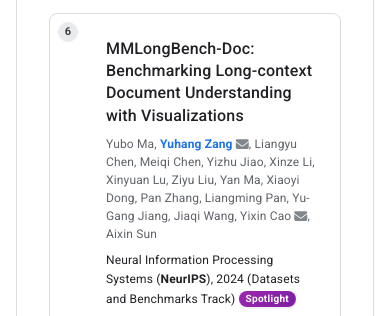
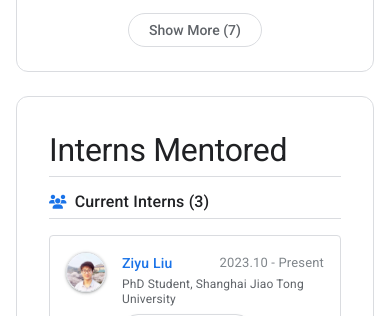
Before and after one commit to yuhangzang/yuhangzang.github.io, a plain HTML site: page index.html in a window 390 px wide. Shown: the part 3943-4259 px from the top of the page. Drawn offline with nearby package versions, Linux system fonts and the light colour scheme; no server answers; some icons are missing; a web font is replaced by a local one.

Commit message:
Add show more toggle to papers section

```diff
--- a/index.html
+++ b/index.html
@@ -455,6 +455,10 @@
             </div>
           </div>
           </div>
+          <div class="show-more-container">
+            <button id="toggle-papers" class="show-more-btn" type="button">Show More</button>
+          </div>
+          </div>
 
           <div class="interns-section">
             <heading>Interns Mentored</heading>
@@ -739,6 +743,10 @@
   <script defer src="https://cdn.jsdelivr.net/npm/jquery@3.6.0/dist/jquery.min.js"></script>
   <script>
       let originalPapers = [];
+      const PAPERS_DEFAULT_LIMIT = 5;
+      let showAllPapers = false;
+      let showMoreContainer = null;
+      let togglePapersButton = null;
 
       // Dark mode functionality
       function toggleTheme() {
@@ -828,7 +836,24 @@
       window.onload = function () {
           // Store original papers (only the paper cards, not headers)
           const papersContainer = document.getElementById('papers-container');
-          originalPapers = Array.from(papersContainer.children).filter(child => child.classList.contains('paper-card'));
+          if (papersContainer) {
+              originalPapers = Array.from(papersContainer.children).filter(child => child.classList.contains('paper-card'));
+          }
+
+          togglePapersButton = document.getElementById('toggle-papers');
+          showMoreContainer = document.querySelector('.show-more-container');
+
+          if (togglePapersButton) {
+              togglePapersButton.setAttribute('aria-controls', 'papers-container');
+              togglePapersButton.setAttribute('aria-expanded', 'false');
+              togglePapersButton.addEventListener('click', () => {
+                  const nextState = !showAllPapers;
+                  setPaperVisibility(nextState);
+                  if (!nextState) {
+                      document.querySelector('.papers-section')?.scrollIntoView({ behavior: 'smooth', block: 'start' });
+                  }
+              });
+          }
 
           // Update topic, venue, and date counts
           updateTopicCounts();
@@ -943,6 +968,8 @@
                   fetchGitHubStars(repo, starCountElement);
               }
           });
+
+          applyPaperVisibility();
       }
 
       // Helper function to format star counts (e.g., 1234 -> 1.2k)
@@ -1149,6 +1176,8 @@
               });
           }
 
+          applyPaperVisibility();
+
           // Add smooth animation
           papersContainer.style.opacity = '0.5';
           setTimeout(() => {
@@ -1157,6 +1186,7 @@
       }
 
       function jumpToTopic(topicName) {
+          setPaperVisibility(true);
           // First, make sure we're in topic view
           sortPapers('topic');
 
@@ -1171,6 +1201,7 @@
       }
 
       function jumpToVenue(venueName) {
+          setPaperVisibility(true);
           // First, make sure we're in venue view
           sortPapers('venue');
 
@@ -1185,6 +1216,7 @@
       }
 
       function jumpToYear(year) {
+          setPaperVisibility(true);
           // First, make sure we're in date view
           sortPapers('date');
 
@@ -1201,6 +1233,57 @@
                   targetHeader.scrollIntoView({ behavior: 'smooth', block: 'start' });
               }
           }, 200);
+      }
+
+      function setPaperVisibility(showAll) {
+          showAllPapers = showAll;
+          applyPaperVisibility();
+      }
+
+      function applyPaperVisibility() {
+          if (!showMoreContainer) {
+              showMoreContainer = document.querySelector('.show-more-container');
+          }
+          if (!togglePapersButton) {
+              togglePapersButton = document.getElementById('toggle-papers');
+          }
+
+          const papersContainer = document.getElementById('papers-container');
+          if (!papersContainer || !showMoreContainer || !togglePapersButton) {
+              return;
+          }
+
+          const paperCards = Array.from(papersContainer.querySelectorAll('.paper-card'));
+          const totalPapers = paperCards.length;
+          const hiddenCount = Math.max(totalPapers - PAPERS_DEFAULT_LIMIT, 0);
+
+          if (totalPapers <= PAPERS_DEFAULT_LIMIT) {
+              showMoreContainer.style.display = 'none';
+              showAllPapers = true;
+              paperCards.forEach(card => {
+                  card.style.display = '';
+              });
+              togglePapersButton.classList.remove('showing-all');
+              togglePapersButton.textContent = `Show More (${hiddenCount})`;
+              togglePapersButton.setAttribute('aria-expanded', 'true');
+              return;
+          }
+
+          showMoreContainer.style.display = 'flex';
+
+          paperCards.forEach((card, index) => {
+              card.style.display = (showAllPapers || index < PAPERS_DEFAULT_LIMIT) ? '' : 'none';
+          });
+
+          if (showAllPapers) {
+              togglePapersButton.textContent = `Show Less (${totalPapers})`;
+              togglePapersButton.classList.add('showing-all');
+              togglePapersButton.setAttribute('aria-expanded', 'true');
+          } else {
+              togglePapersButton.textContent = `Show More (${hiddenCount})`;
+              togglePapersButton.classList.remove('showing-all');
+              togglePapersButton.setAttribute('aria-expanded', 'false');
+          }
       }
 
       // Project box click functionality
--- a/main.css
+++ b/main.css
@@ -669,6 +669,36 @@
   color: white !important;
   border-color: var(--primary-color) !important;
   transform: none !important;
+}
+
+.show-more-container {
+  display: flex;
+  justify-content: center;
+  margin: var(--space-2) 0 var(--space-1) !important;
+}
+
+.show-more-btn {
+  background: var(--background-color) !important;
+  border: 1px solid var(--border-color) !important;
+  border-radius: var(--radius-full) !important;
+  padding: 8px 20px !important;
+  font-size: 14px !important;
+  font-weight: 500 !important;
+  color: var(--text-secondary) !important;
+  cursor: pointer;
+  transition: all var(--transition-fast) !important;
+}
+
+.show-more-btn:hover {
+  background: var(--surface-color) !important;
+  border-color: var(--border-hover) !important;
+  color: var(--text-primary) !important;
+}
+
+.show-more-btn.showing-all {
+  background: var(--background-color) !important;
+  border-color: var(--border-color) !important;
+  color: var(--text-secondary) !important;
 }
 
 #papers-container {
```
